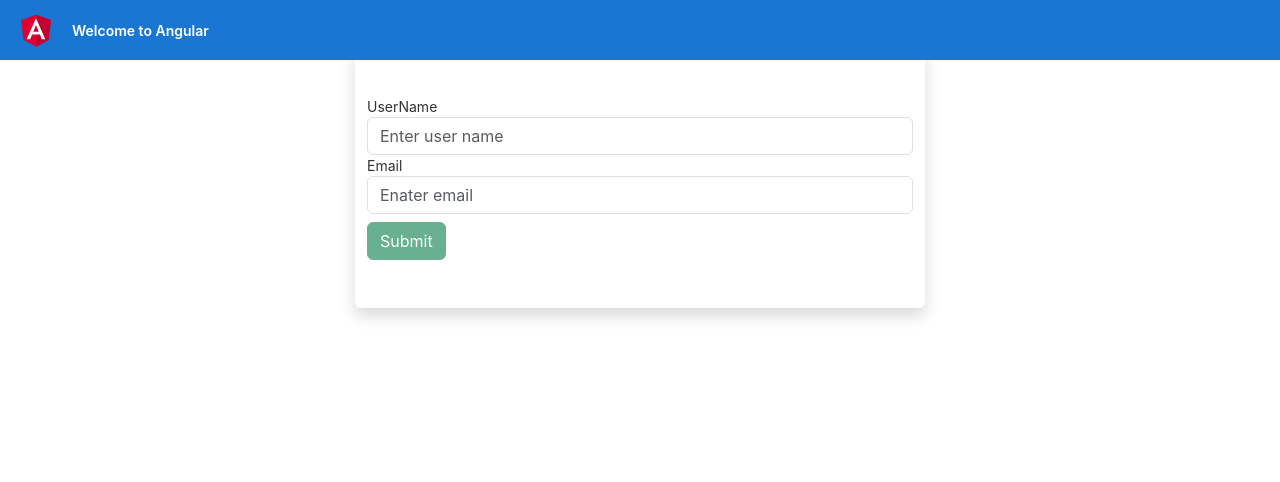
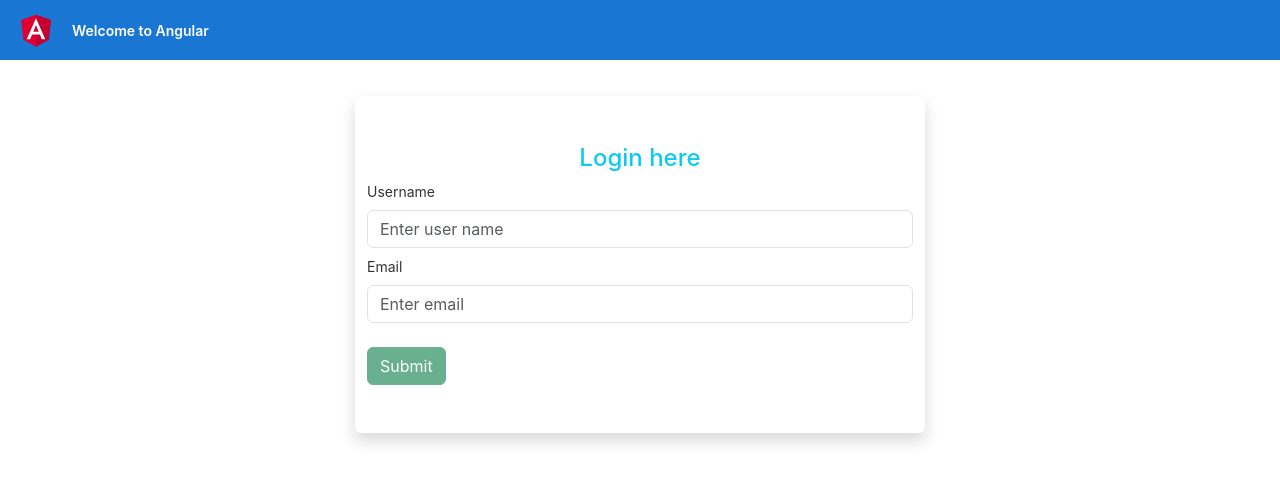
Before and after one commit to bhosalesuraj074/angular14, an Angular app in the folder angularapp/: page / in a window 1280 px wide. Shown: the top 482 px of the page. Built offline with nearby package versions, Linux system fonts and the light colour scheme.

Commit message:
template drivern form

```diff
--- a/angularapp/package.json
+++ b/angularapp/package.json
@@ -18,6 +18,9 @@
     "@angular/platform-browser": "^14.0.0",
     "@angular/platform-browser-dynamic": "^14.0.0",
     "@angular/router": "^14.0.0",
+    "bootstrap": "^5.3.3",
+    "jquery": "^3.7.1",
+    "popper.js": "^1.16.1",
     "rxjs": "~7.5.0",
     "tslib": "^2.3.0",
     "zone.js": "~0.11.4"
--- a/angularapp/src/app/Forms/template-form/template-form.component.html
+++ b/angularapp/src/app/Forms/template-form/template-form.component.html
@@ -1,16 +1,23 @@
 <div class="container mt-5">
     <div class="row justify-content-center">
-        <div class="col-md-6 text-left rounded shadow py-5">
-            <form #myform="ngForm"  (ngSubmit)="OnSubmit(myform)">
+        <div class="col-md-6 text-left rounded shadow py-5 mt-5">
+            <h4 class="text-center text-info">Login here</h4>
+            <form #myform="ngForm" (ngSubmit)="OnSubmit(myform)">
                 <div class="from-group">
-                 <label for="username">UserName</label>
-                 <input class="form-control" type="text" placeholder="Enter user name"
-                 name="username" id="username" ngModel required >
+                 <label for="username">Username</label>
+                 <input class="form-control my-2" type="text" placeholder="Enter user name"
+                 name="username" id="username" ngModel #username="ngModel" required  minlength="7">
+                 <small class="text-danger" *ngIf="username.touched && username.errors">
+                    <small *ngIf="username.errors['required']">username is required</small>
+                    <small *ngIf="username.errors['minlength']">
+                        username length should be 7
+                    </small>
+                    </small>
                 </div>
                 <div class="form-group">
                     <label for="email">Email</label>
-                    <input class="form-control" type="text" id="email" name="email"
-                    placeholder="Enater email" ngModel required email  #email="ngModel" minlength="7">
+                    <input class="form-control my-2" type="text" id="email" name="email"
+                    placeholder="Enter email" ngModel required email  #email="ngModel" minlength="7">
                     <small class="text-danger" *ngIf="email.touched && email.errors">
                         <small *ngIf="email.errors['required']">
                             Email field is required
@@ -25,7 +32,7 @@
 
                 </div>
 
-                <button type="submit" [disabled]="!myform.valid" class="btn btn-success mt-2">Submit</button>
+                <button type="submit" [disabled]="!myform.valid" class="mt-3 btn btn-success">Submit</button>
             </form>
         </div>
     </div>
--- a/angularapp/src/app/app.component.html
+++ b/angularapp/src/app/app.component.html
@@ -1,5 +1,3 @@
-
-
 <!-- Toolbar -->
 <div class="toolbar" role="banner" >
   <img
```
Also changed, not shown: 1 other file (tests, documents, lock files or other folders).
